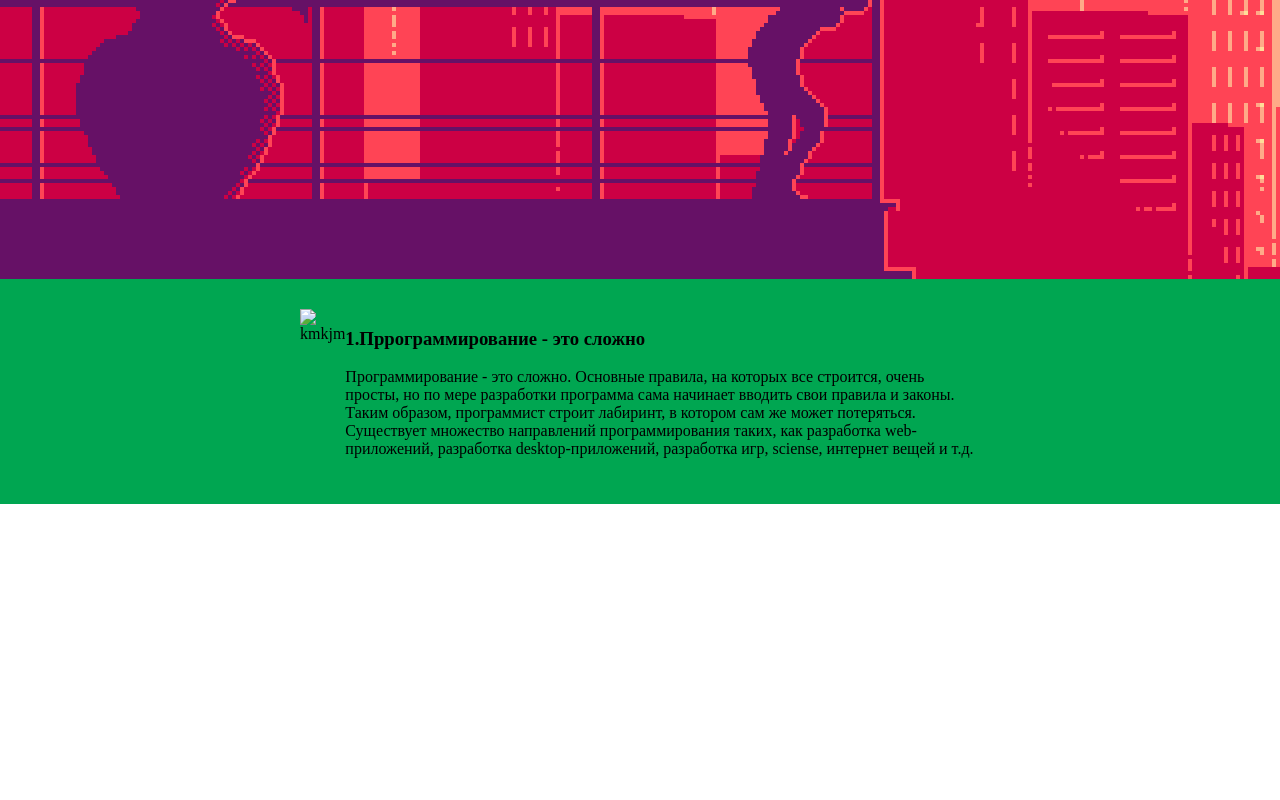
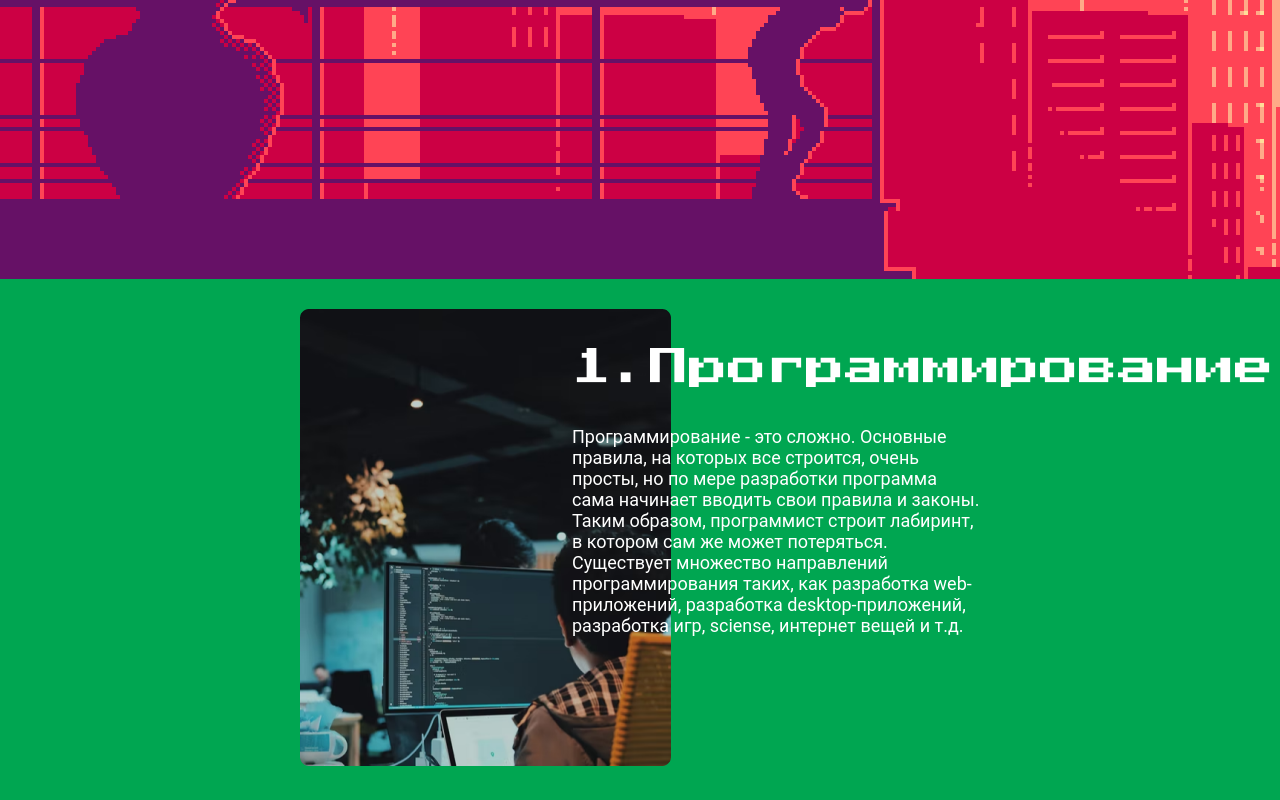
Before and after one commit to Yellow217/rogacheva-dariya, a plain HTML site: page index.html in a window 1280 px wide. Shown: the part 709-1509 px from the top of the page. Before the commit the page ends 1213 px from the top, so only its background shows below. Drawn offline with Linux system fonts and the light colour scheme.

Commit message:
Обновили сайт
Обновили сайт

```diff
--- a/css/style.css
+++ b/css/style.css
@@ -48,11 +48,12 @@ li {
     padding-left: 20px;
     cursor: pointer;
 }
+
 li:hover {
-     color:gold
+    color: gold
 }
 
- .banner{
+.banner {
     height: 900px;
     background-image: url('../images/banner.png');
     display: flex;
@@ -67,3 +68,34 @@ li {
     padding: 30px 300px;
     justify-content: space-around;
 }
+
+.programming-img {
+    max-width: 40%;
+
+}
+
+.programming-text {
+    max-width: 60%;
+    color: white;
+    font-size: 18px;
+    font-family: Roboto, sans-serif;
+    font-weight: 400;
+}
+
+
+h3 {
+    font-family: 'Press Start 2P';
+    font-style: normal;
+    font-weight: 400;
+    font-size: 39px;
+    line-height: 39px;
+
+}
+
+.about-me {
+background-color: white;
+border: 2px #000 solid;
+margin: 30px auto;
+max-width: 600px;
+height: 800px;
+}
--- a/index.html
+++ b/index.html
@@ -28,9 +28,12 @@
         <h1>Присмотрись к сфере IT</h1>
     </div>
     <div class="section-prigramming">
-        <img src="images/programming.png" alt="kmkjm"/>
-        <div>
-            <h3>1.Пррограммирование - это сложно</h3>
+        <div class="programming-img">
+            <img src="images/programmin.png" alt="kmkjm" />
+        </div>
+
+        <div class="programming-text">
+            <h3>1.Программирование</h3>
             <p>Программирование - это сложно. Основные правила, на которых все строится, очень просты, но по мере разработки программа сама начинает вводить свои правила и законы. Таким образом, программист строит лабиринт, в котором сам же может потеряться.
 
                 Существует множество направлений программирования таких, как разработка web-приложений, разработка desktop-приложений, разработка игр, sciense, интернет вещей и т.д.
```
Also changed, not shown: images/programmin.png (added). Lines whose indentation alone changed are shown as unchanged.
